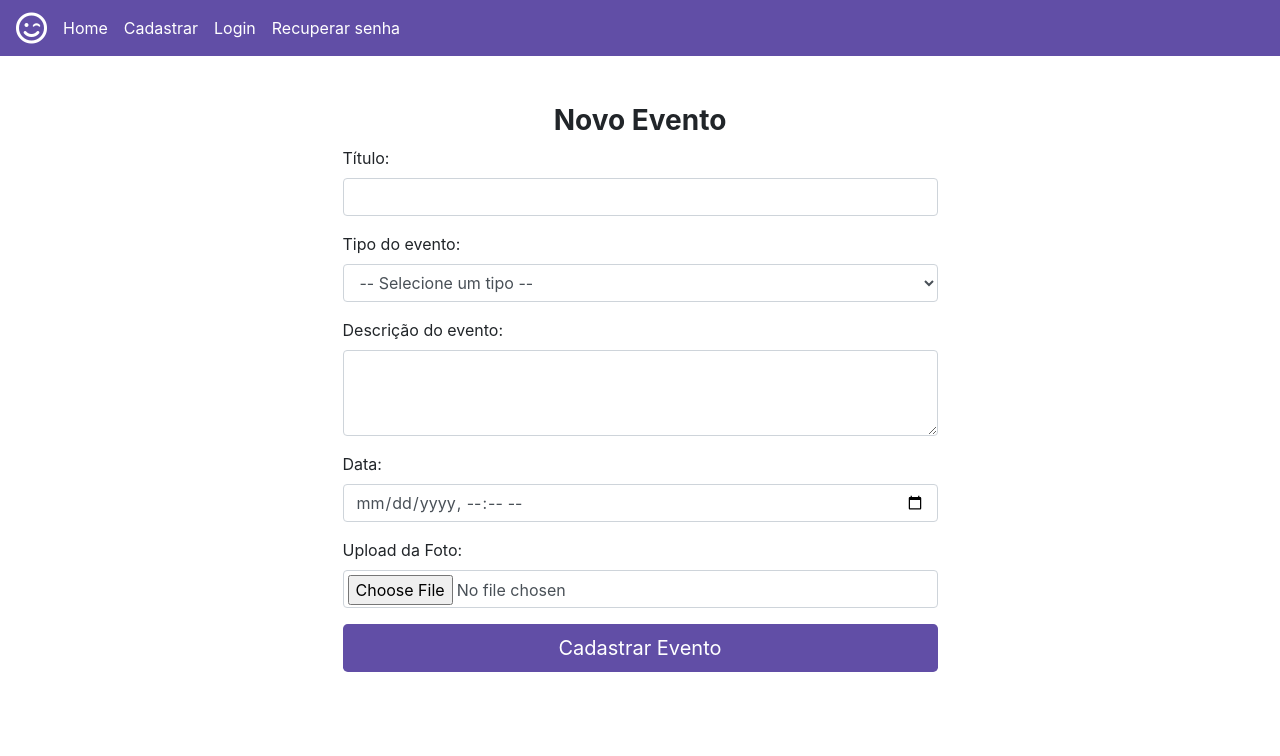
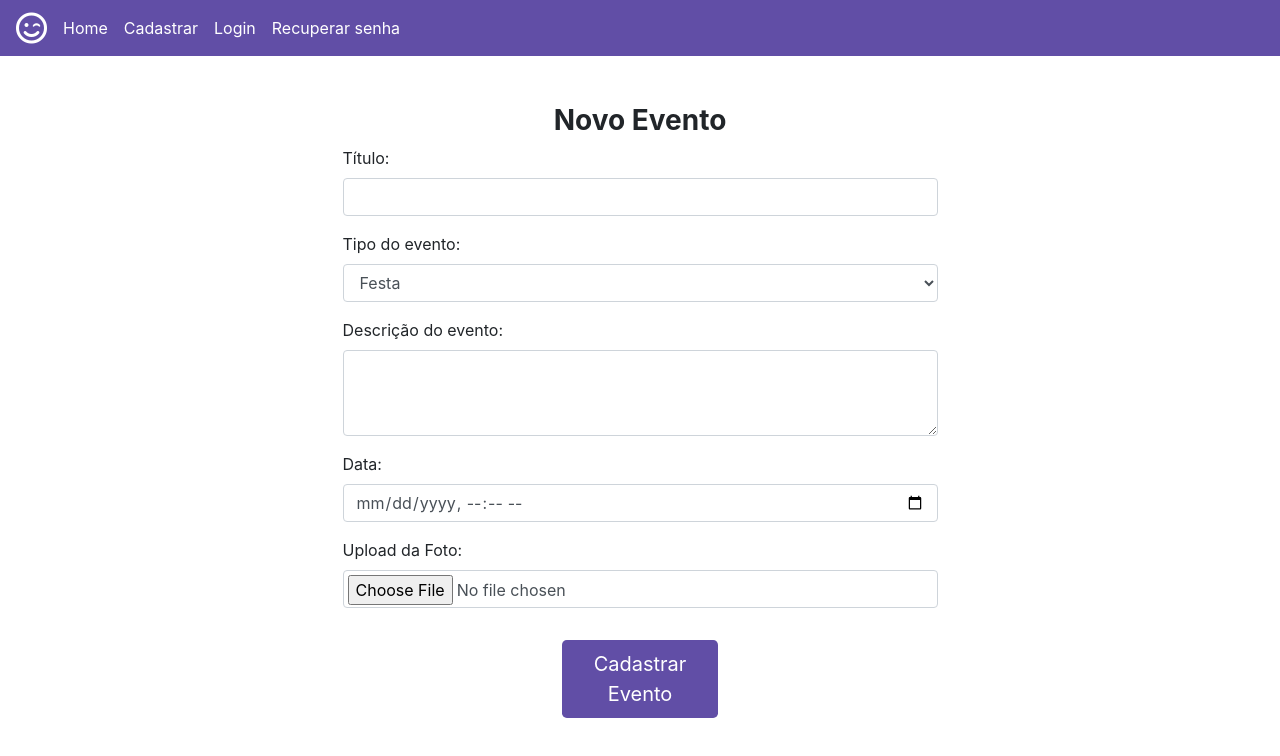
Before and after one commit to Vyctor/portal-de-eventos, a React (Create React App) app: page /evento-cadastro in a window 1280 px wide. Shown: the top 756 px of the page. Built offline with nearby package versions, Linux system fonts and the light colour scheme.

Commit message:
cadastro de evento com Firestore

```diff
--- a/src/components/navbar/index.js
+++ b/src/components/navbar/index.js
@@ -55,7 +55,7 @@ const Navbar = () => {
                 </Link>
               </li>
               <li className="nav-item">
-                <Link onClick={signOut} className="nav-link">
+                <Link to="" onClick={signOut} className="nav-link">
                   Sair
                 </Link>
               </li>
--- a/src/view/evento-cadastro/index.js
+++ b/src/view/evento-cadastro/index.js
@@ -8,8 +8,56 @@ import "./evento-cadastro.css";
 // Components
 import Navbar from "../../components/navbar";
 
+// Estado
+
 const EventoCadastro = () => {
   const [tipoMensagem, setTipoMensagem] = useState();
+  const [titulo, setTitulo] = useState();
+  const [tipo, setTipo] = useState();
+  const [detalhes, setDetalhes] = useState();
+  const [data, setData] = useState();
+  const [foto, setFoto] = useState();
+  const [loading, setLoading] = useState();
+
+  const usuarioEmail = useSelector((state) => state.usuarioEmail);
+
+  const storage = firebase.storage();
+  const db = firebase.firestore();
+
+  const cadastrarEvento = () => {
+    setTipoMensagem(null);
+    setLoading(true);
+
+    storage
+      .ref(`imagens/${foto.name}`)
+      .put(foto)
+      .then((result) => {
+        const doc = db.collection("eventos").doc();
+
+        doc
+          .set({
+            id: doc.id,
+            titulo: titulo,
+            tipo: tipo,
+            detalhes: detalhes,
+            data: data,
+            usuarioEmail: usuarioEmail,
+            visualizacoes: 0,
+            foto: result.ref.fullPath,
+            publico: 1,
+            criacao: new Date(),
+          })
+          .then(() => {
+            setTipoMensagem("Sucesso");
+          })
+          .catch((error) => {
+            setTipoMensagem("Erro");
+          })
+          .finally(() => {
+            setLoading(false);
+          });
+      });
+  };
 
   return (
     <>
@@ -23,43 +71,73 @@ const EventoCadastro = () => {
         <form className="mx-auto col-6">
           <div className="form-group">
             <label>Título:</label>
-            <input type="text" className="form-control" />
+            <input
+              onChange={(event) => setTitulo(event.target.value)}
+              type="text"
+              className="form-control"
+            />
           </div>
 
           <div className="form-group">
             <label>Tipo do evento:</label>
-            <select className="form-control">
-              <option disabled selected value>
-                -- Selecione um tipo --
-              </option>
-              <option>Festa</option>
-              <option>Teatro</option>
-              <option>Show</option>
-              <option>Evento</option>
+            <select
+              onChange={(event) => setTipo(event.target.value)}
+              className="form-control"
+            >
+              <option value="Festa">Festa</option>
+              <option value="Teatro">Teatro</option>
+              <option value="Show">Show</option>
+              <option value="Evento">Evento</option>
             </select>
           </div>
 
           <div className="form-group">
             <label>Descrição do evento:</label>
-            <textarea type="text" className="form-control" rows="3" />
+            <textarea
+              onChange={(event) => setDetalhes(event.target.value)}
+              type="text"
+              className="form-control"
+              rows="3"
+            />
           </div>
 
           <div className="form-group">
             <label>Data:</label>
-            <input type="datetime-local" className="form-control" />
+            <input
+              onChange={(event) => setData(event.target.value)}
+              type="datetime-local"
+              className="form-control"
+            />
           </div>
 
           <div className="form-group">
             <label>Upload da Foto:</label>
-            <input type="file" className="form-control p-1" />
+            <input
+              onChange={(event) => setFoto(event.target.files[0])}
+              type="file"
+              className="form-control p-1"
+            />
           </div>
 
-          <button
-            type="button"
-            className="btn btn-lg btn-block mt-3 mb-5 btn-cadastro"
-          >
-            Cadastrar Evento
-          </button>
+          <div className="row">
+            {loading === true ? (
+              <div
+                hidden={!loading}
+                className="spinner-border text-danger mx-auto mt-3 mb-5"
+                role="status"
+              >
+                <span className="sr-only">Criando conta...</span>
+              </div>
+            ) : (
+              <button
+                onClick={cadastrarEvento}
+                type="button"
+                className="btn btn-lg btn-block mt-3 mb-5 btn-cadastro mx-auto col-3"
+              >
+                Cadastrar Evento
+              </button>
+            )}
+          </div>
         </form>
 
         <div className="msg-login text-center my-2">
```
